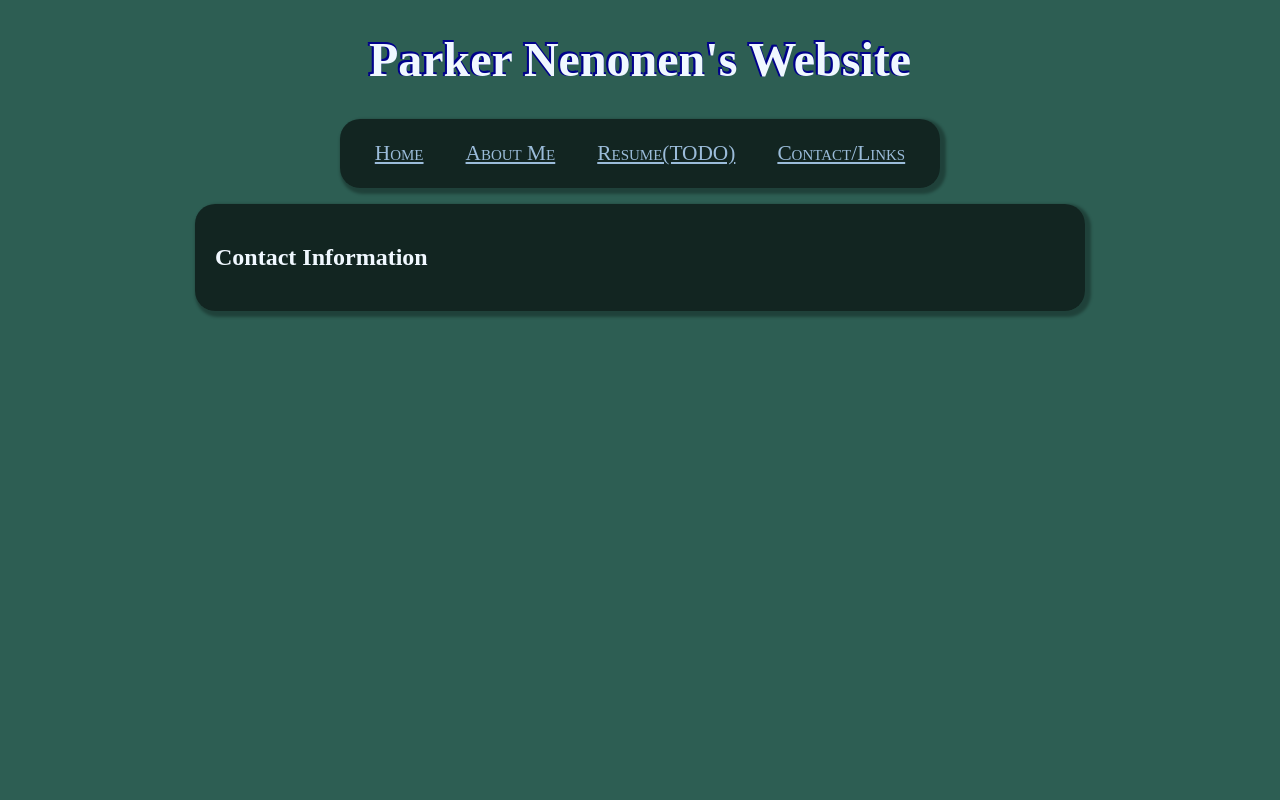
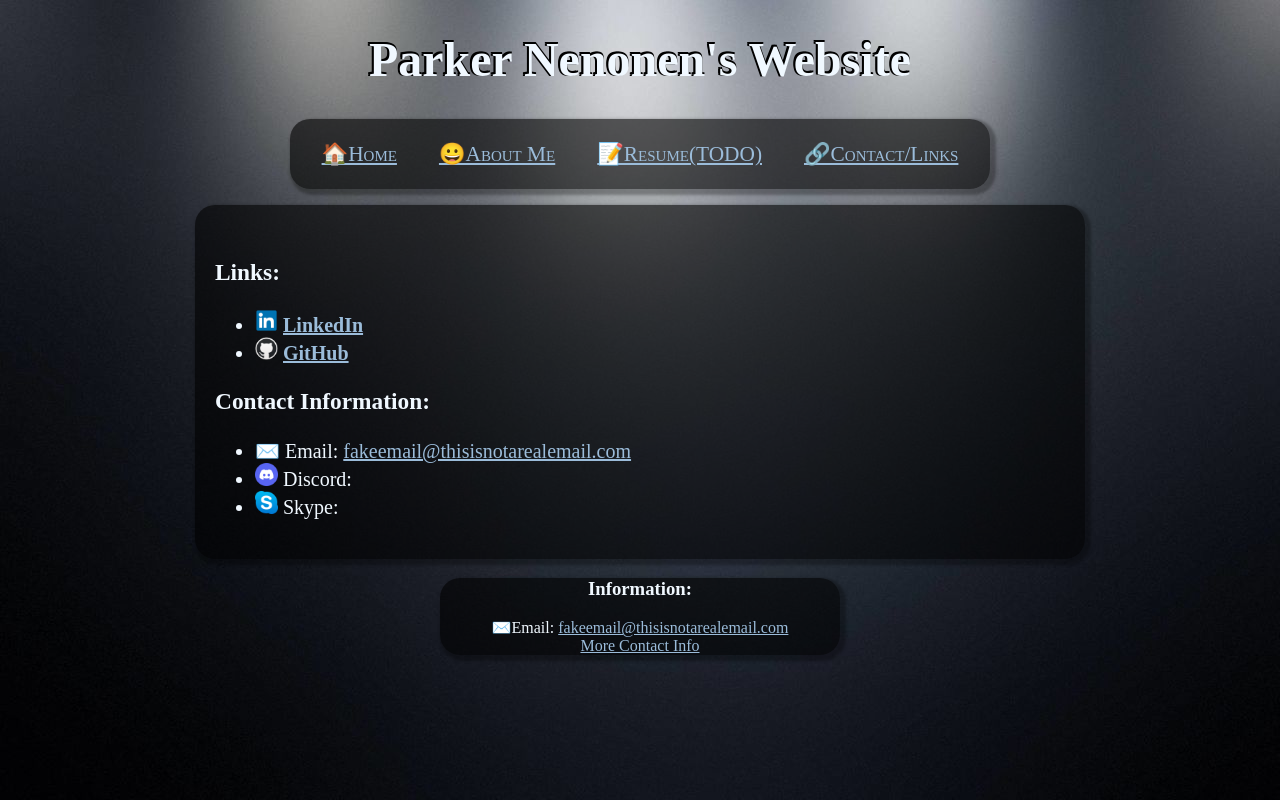
Before and after one commit to Pneno/PersonalWebsite, a plain HTML site: page contact.html in a window 1280 px wide. Drawn offline with Linux system fonts and the light colour scheme.

Commit message:
added some edits to make it more pretty

```diff
--- a/contact.html
+++ b/contact.html
@@ -12,10 +12,10 @@
     <div id="menu" align="center">
         <table cellpadding="20">
             <tr>
-                <td><a href="home.html">Home</a></td>
-                <td><a href="about.html">About Me</a></td>
-                <td><a href="home.html">Resume(TODO)</a></td>
-                <td><a href="contact.html">Contact/Links</a></td>
+                <td><a href="home.html">🏠Home</a></td>
+                <td><a href="about.html">😀About Me</a></td>
+                <td><a href="home.html">📝Resume(TODO)</a></td>
+                <td><a href="contact.html">🔗Contact/Links</a></td>
             </tr>
         </table>
     </div>
@@ -23,6 +23,38 @@
     <p></p>
 
     <main>
-        <h2>Contact Information</h2>
+        <div id="contacts">
+            <h3>Links:</h3>
+            <ul>
+                <li>
+                    <a href="home.html"><img src="pics/icons/linkedin.ico"></a>
+                    <a href="home.html"><b>LinkedIn</b></a>
+                </li>
+                <li>
+                    <a href="home.html"><img src="pics/icons/github.ico"></a>
+                    <a href="home.html"><b>GitHub</b></a>
+                </li>
+            </ul>
+            <h3>Contact Information:</h3>
+            <ul>
+                <li>
+                    ✉️ Email: <a href="mailto: fakeemail@thisisnotarealemail.com">fakeemail@thisisnotarealemail.com</a>
+                </li>
+                <li>
+                    <img src="pics/icons/discord.ico"> Discord:
+                </li>
+                <li>
+                    <img src="pics/icons/skype.ico"> Skype:
+                </li>
+            </ul>
+         </div>
     </main>
+
+    <p></p>
+
+    <div id="miniinfo" align="center">
+        <h3>Information:</h3>
+        <p>✉️Email: <a href="mailto: fakeemail@thisisnotarealemail.com">fakeemail@thisisnotarealemail.com</a><br>
+        <a href="contact.html">More Contact Info</a>
+        </p>
 </body>
--- a/style.css
+++ b/style.css
@@ -1,5 +1,8 @@
 body{
     background-color: rgb(45, 94, 83);
+	background-image: url('pics/background.jpg');
+	background-size: 100% 100%;
+	background-attachment:fixed
 }
 
 #head{
@@ -7,7 +10,7 @@ body{
 	margin-right: auto;
 	color: blue;
 	font-size: x-large;
-	text-shadow: -2px 0 darkblue, -2px -2px darkblue, 0 -2px darkblue;
+	text-shadow: -2px 0 black, -2px -2px black, 0 -2px black;
 	text-align: center;
 }
 
@@ -18,7 +21,7 @@ body{
 	font-variant: small-caps;
 	background-color: rgba(0, 0, 0, 0.6);
 	border-radius: 20px;
-	max-width: 600px;
+	max-width: 700px;
 	min-width: 550px;
     box-shadow: 3px 3px 3px 3px rgba( 0, 0, 0, 0.3);
 }
@@ -33,6 +36,7 @@ main {
     box-shadow: 3px 3px 3px 3px rgba( 0, 0, 0, 0.3);
 	max-width: 850px;
 	min-width: 550px;
+	font-size: 18px;
 }
 
 #miniinfo{
@@ -45,7 +49,7 @@ main {
     box-shadow: 3px 3px 3px 3px rgba( 0, 0, 0, 0.3);
 }
 
-h1, h2, h3, p{
+h1, h2, h3, p, ul{
     color:aliceblue
 }
 
@@ -53,9 +57,20 @@ a:link, a:visited{
     color: rgb(155, 188, 218);
 }
 
-img {
+#headshot img {
 	float: right;
 	padding: 20px;
 	max-height: 250px;
 	max-width: 250px;
 }
+
+#contacts{
+	font-size: 20px;
+    align-items: center;
+	padding-top: 10px;
+}
+
+#contacts img{
+	max-width: 23px;
+	max-height: 23px;
+}
```
Also changed, not shown: about.html (+6 -5 lines), home.html (+17 -8 lines), pics/background.jpg (added), pics/headshot.png (renamed from headshot.png), pics/icons/discord.ico (added), pics/icons/github.ico (added), pics/icons/linkedin.ico (added), pics/icons/skype.ico (added).
